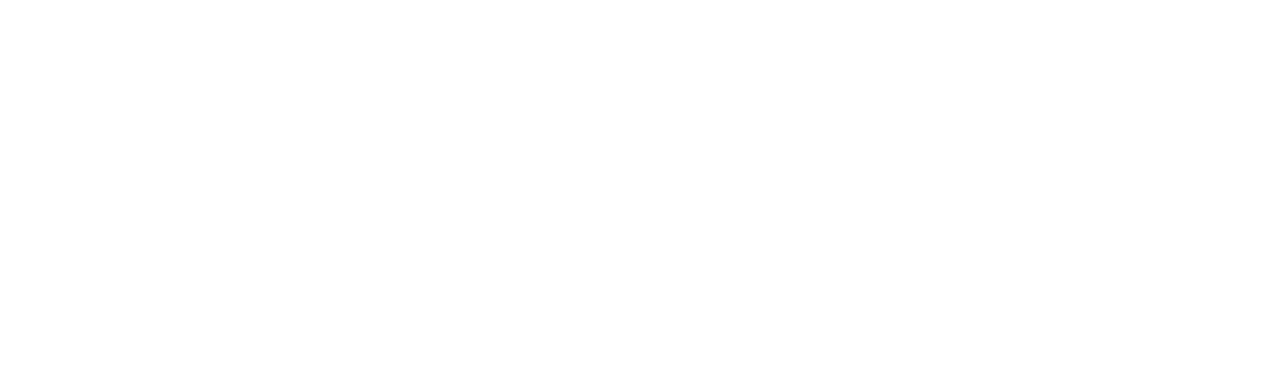
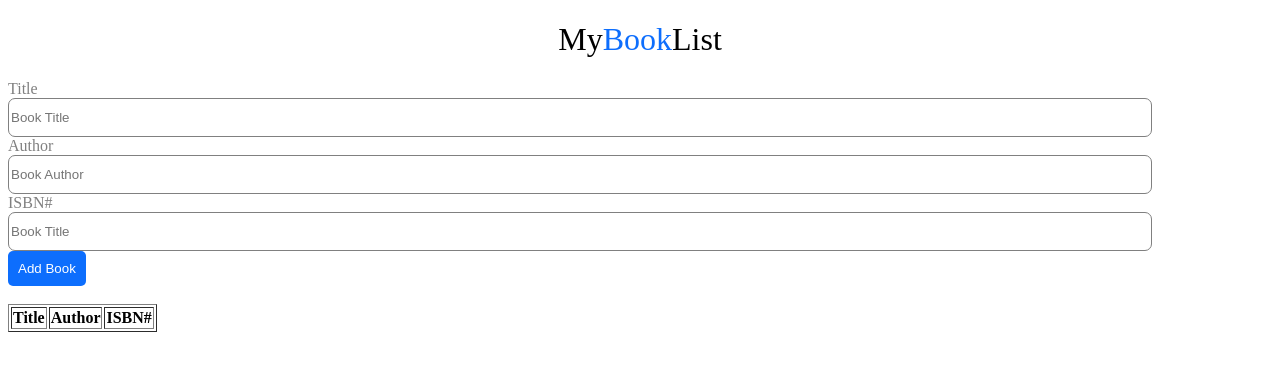
Before and after one commit to acciojob/book-list-mismaillone, a website: page main.html in a window 1280 px wide. Drawn offline with Linux system fonts and the light colour scheme.

Commit message:
created a submission

```diff
--- a/main.html
+++ b/main.html
@@ -7,7 +7,34 @@
 </head>
 
 <body>
-	<!-- the entire body must be written by student -->
+	 <h1>My<span>Book</span>List</h1>
+	<div class=form-group>
+		<form action="post">
+		<label for="title" name ="Title">Title</label><br>
+		<input type="text" id="title" placeholder="Book Title"><br>
+			<label for="author" name ="Author">Author</label><br>
+		<input type="text" id="author" placeholder="Book Author"><br>
+			<label for="isbn" name ="Isbn">ISBN#</label><br>
+		<input type="text" id="isbn" placeholder="Book Title">
+	</form>
+		<button type="submit" onclick="createTable()">Add Book</button>
+	</div>
+
+	<table id="data-info" border="1"> <br>
+		<tr>
+			<th>
+				Title
+			</th>
+			<th>
+				Author
+			</th>
+			<th>
+				ISBN#
+			</th>
+		</tr>
+
+	</table><br>
+
     <script type="text/javascript" src="./script.js">
 </script>
 
--- a/script.js
+++ b/script.js
@@ -1 +1,21 @@
-//your JS code here. If required.
+function createTable() {
+	  // Get input values
+const title = document.getElementById('title').value;
+const author = document.getElementById('author').value;
+const isbn = document.getElementById('isbn').value;
+
+// Get table reference
+const table = document.getElementById('data-info'); // Assuming the table has this ID
+const newRow = table.insertRow(); // Insert a new row
+
+// Insert new cells in the row
+const cell1 = newRow.insertCell(0);
+const cell2 = newRow.insertCell(1);
+const cell3 = newRow.insertCell(2);
+
+// Assign values to the cells
+cell1.innerHTML = title;
+cell2.innerHTML = author;
+cell3.innerHTML = isbn;
+
+}
--- a/styles.css
+++ b/styles.css
@@ -1 +1,29 @@
 /*  your css code here. If applicable */
+span{
+	color:rgb(13,110,253);
+
+}
+h1{
+	font-family:;
+text-align: center;
+	font-weight:200;
+}
+input{
+	border :grey 1px solid;
+	width:90%;
+	height:35px;
+	border-radius:7px;
+}
+label{
+	color:gray;
+}
+button{
+	background:rgb(13, 110, 253);
+	color:white;
+	border:none;
+	padding:10px 10px;
+	border-radius:5px;
+}
+button:hover{
+	border:2px solid white;
+}
```
